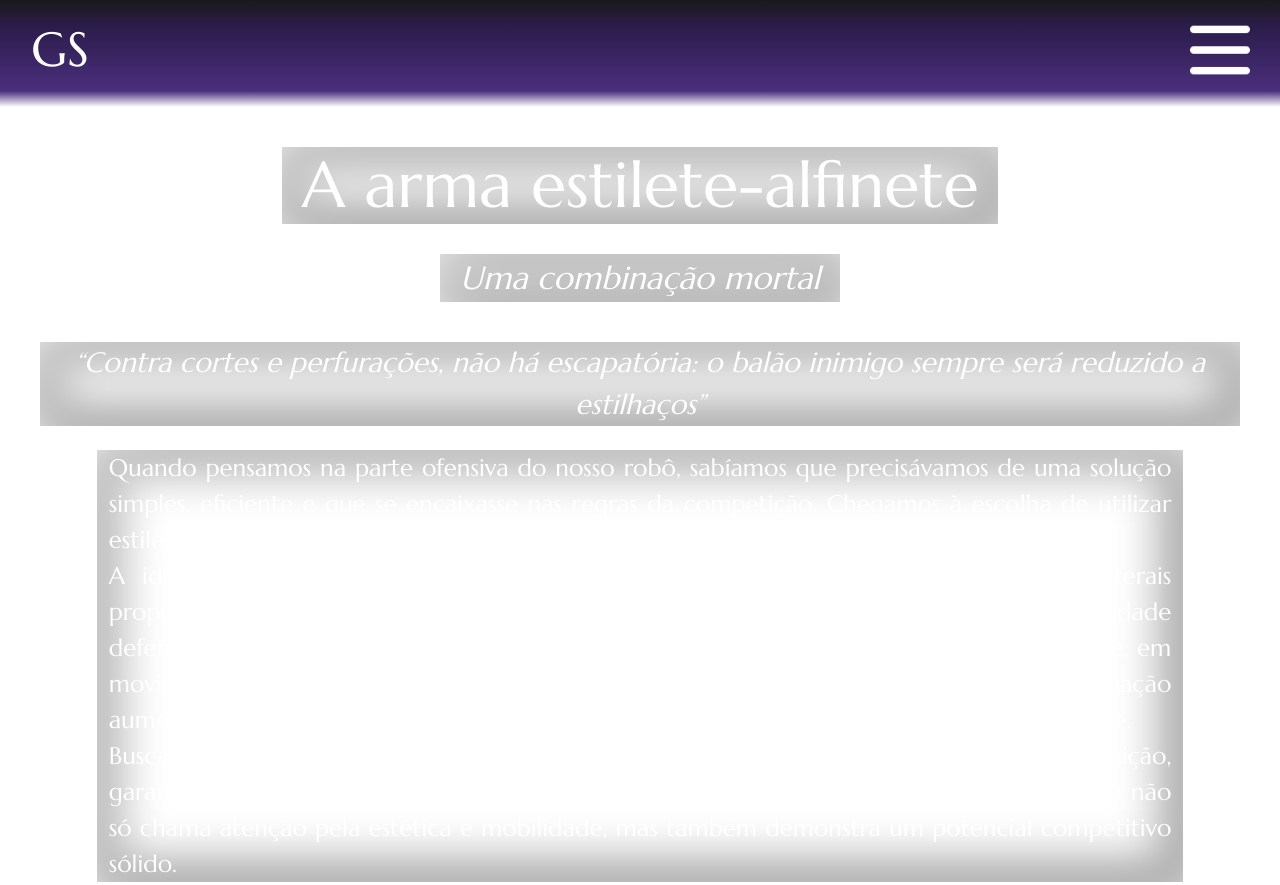
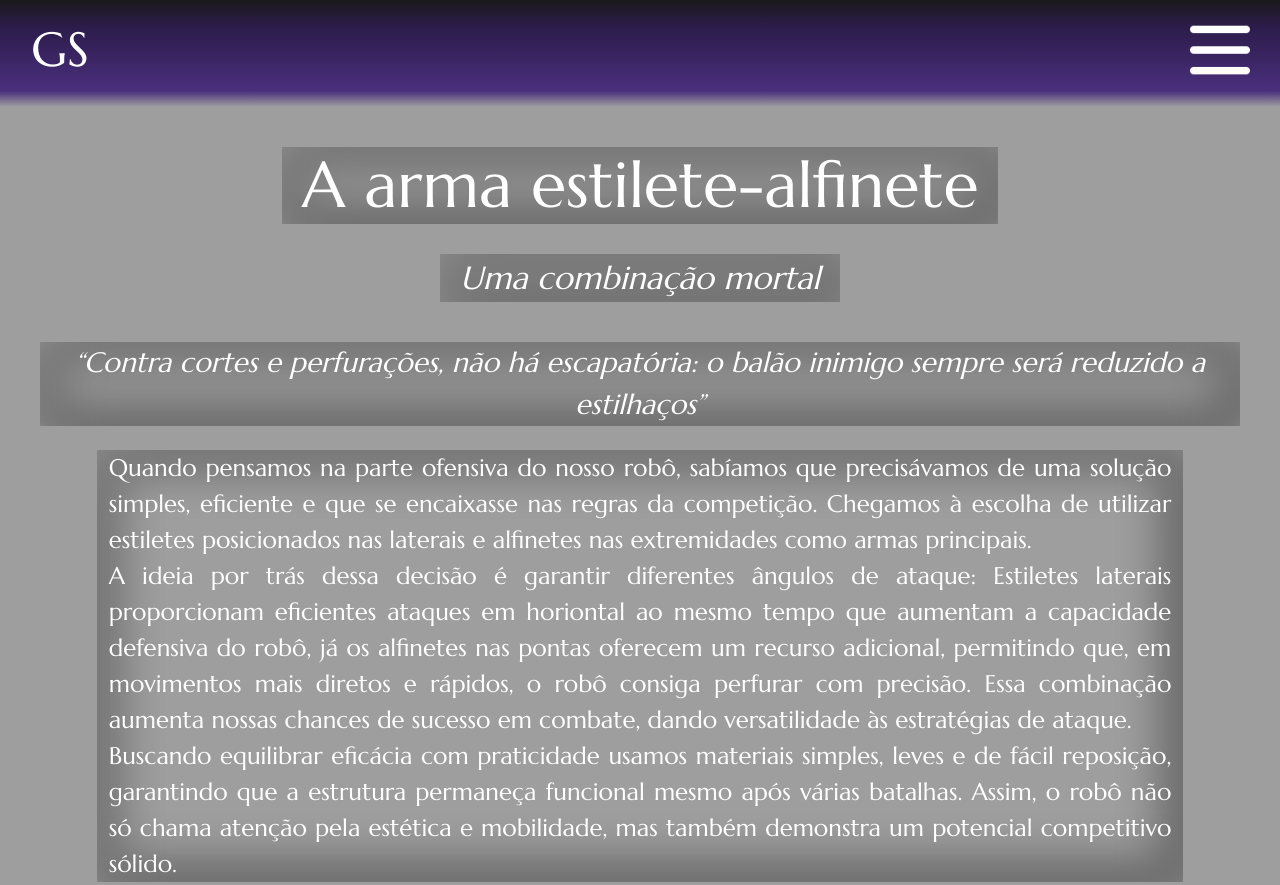
Before and after one commit to Clds07/Site-Gastly, a plain HTML site: page arma.html in a window 1280 px wide. Shown: the top 885 px of the page. Drawn offline with nearby package versions, Linux system fonts and the light colour scheme; the site is published under a folder, as on GitHub Pages, so addresses that start at the root find nothing.

Commit message:
Update gastlypage.css

```diff
--- a/CSS/gastlypage.css
+++ b/CSS/gastlypage.css
@@ -1,6 +1,6 @@
 body {
   height: fit-content;
-  background-image:url(/Images/Bg_2.png) !important;
+  background-image:url("../Images/Bg_2.png") !important;
   background-repeat: no-repeat;
   background-attachment: fixed;
   background-size: cover;
```
